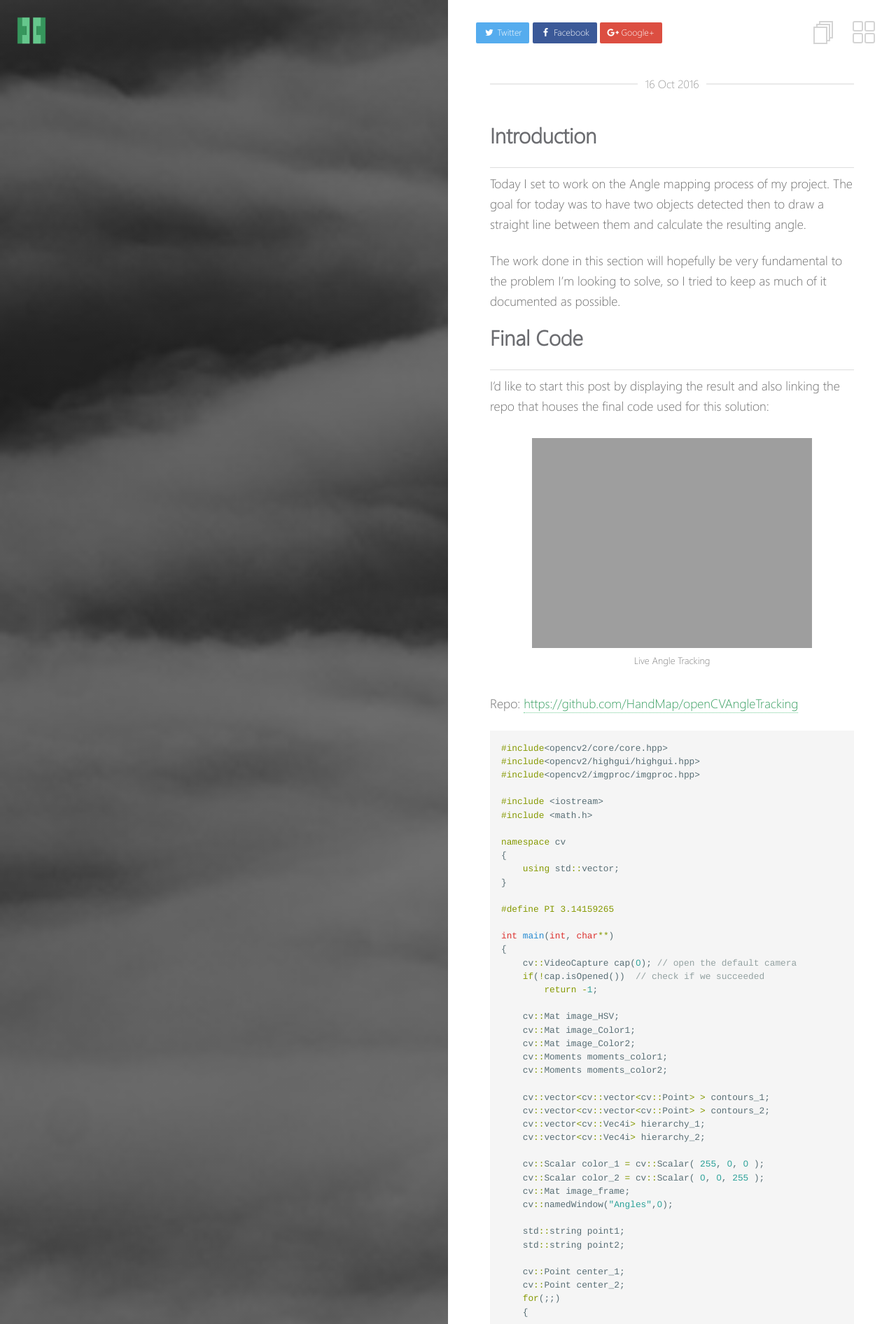
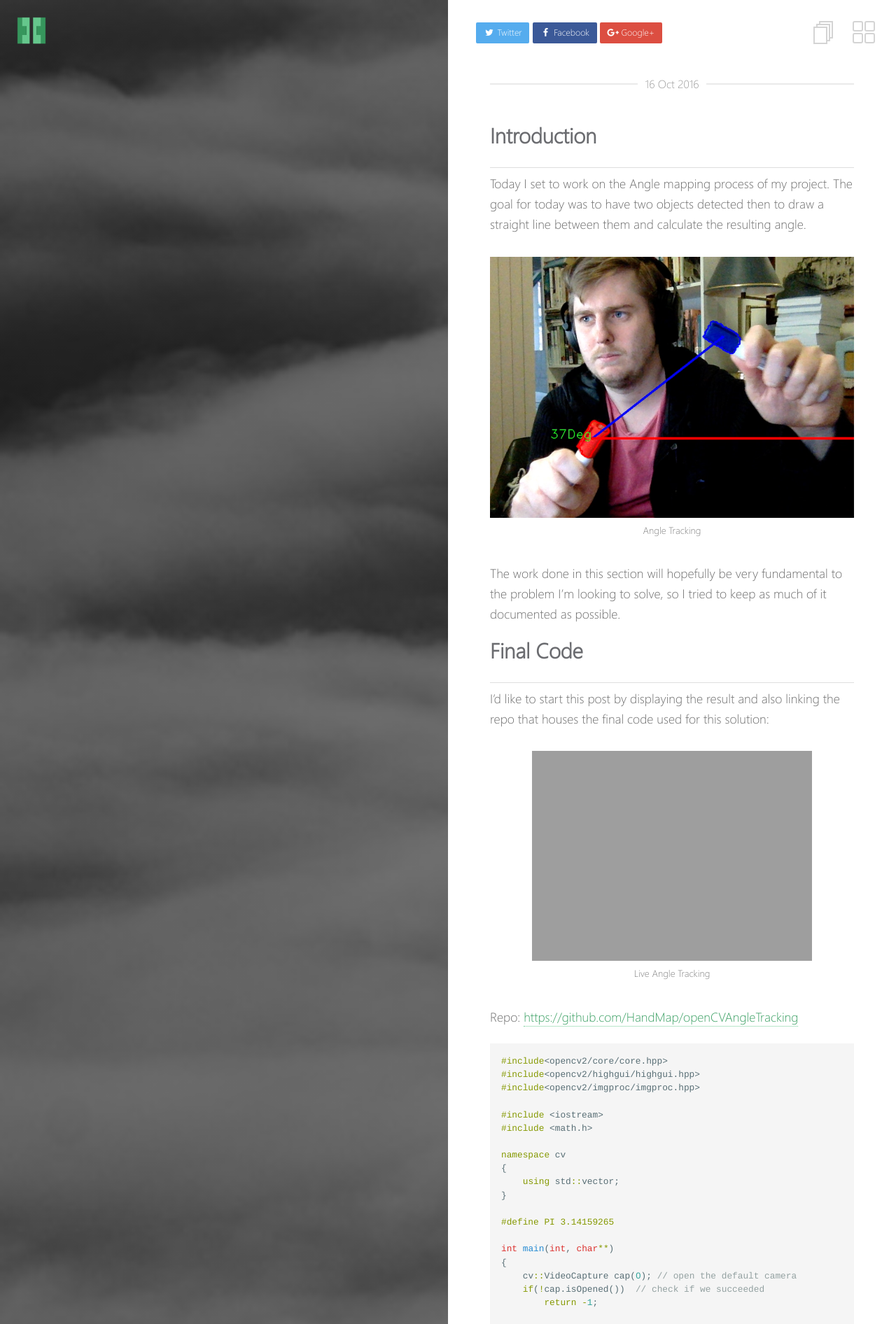
Before and after one commit to HandMap/HandMap.github.io, a Jekyll site: the page built from _posts/2016-10-16-angle-mapping-based-on-hsv-colour-detection.markdown, in a window 1280 px wide. Shown: the top 1892 px of the page at 70% size. Built offline with Jekyll 4.4.1, drawn with Linux system fonts in a browser that asks for light colours; some of the changed text lies outside the part shown.

Commit message:
Added new pictures of angle tracking

```diff
--- a/_posts/2016-10-16-angle-mapping-based-on-hsv-colour-detection.markdown
+++ b/_posts/2016-10-16-angle-mapping-based-on-hsv-colour-detection.markdown
@@ -13,6 +13,15 @@ tags:
 ---
 
 Today I set to work on the Angle mapping process of my project. The goal for today was to have two objects detected then to draw a straight line between them and calculate the resulting angle.
+
+{% capture fig_img %}
+![Angle Tracking]({{ site.url }}/images/posts/2016-10-16/opencv-angle-tracking.png)
+{% endcapture %}
+
+<figure>
+  {{ fig_img | markdownify | remove: "<p>" | remove: "</p>" }}
+  <figcaption>Angle Tracking</figcaption>
+</figure>
 
 The work done in this section will hopefully be very fundamental to the problem I'm looking to solve, so I tried to keep as much of it documented as possible.
 
```
Also changed, not shown: images/posts/2016-10-16/opencv-angle-tracking.png (added), 3 other files.
